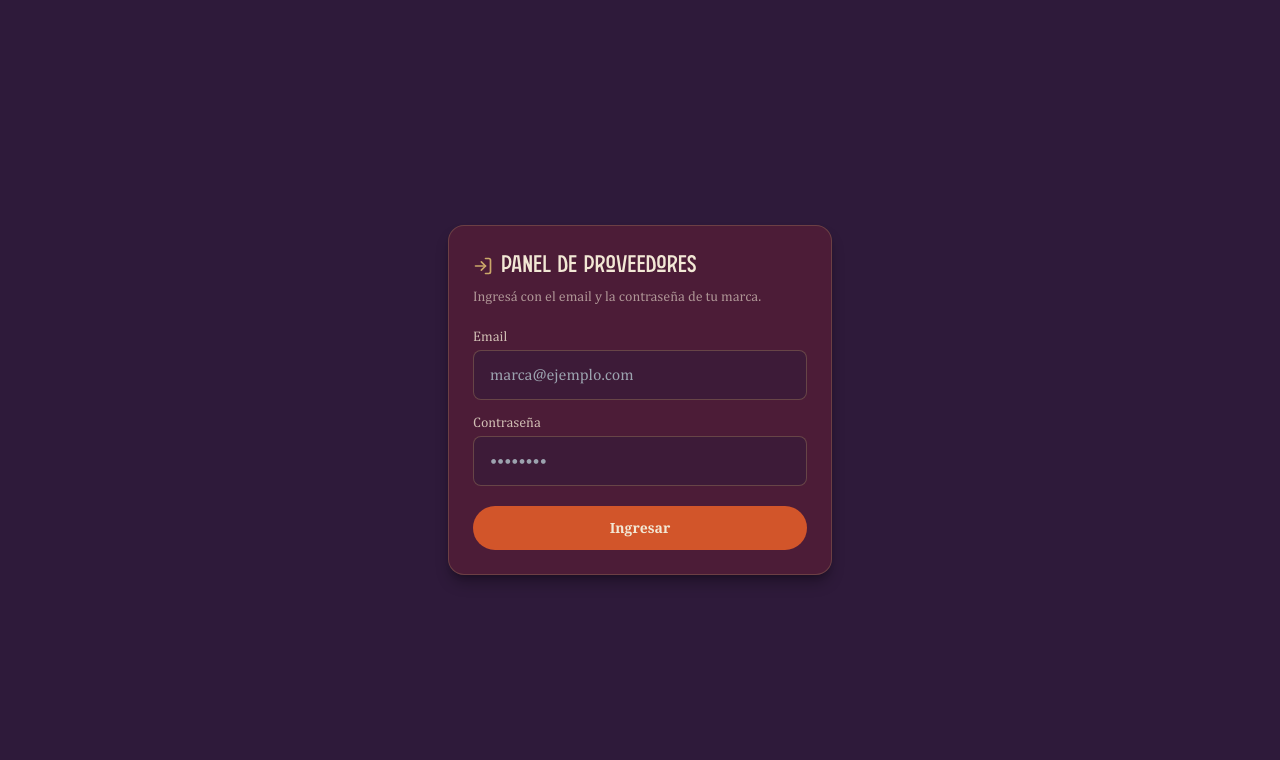
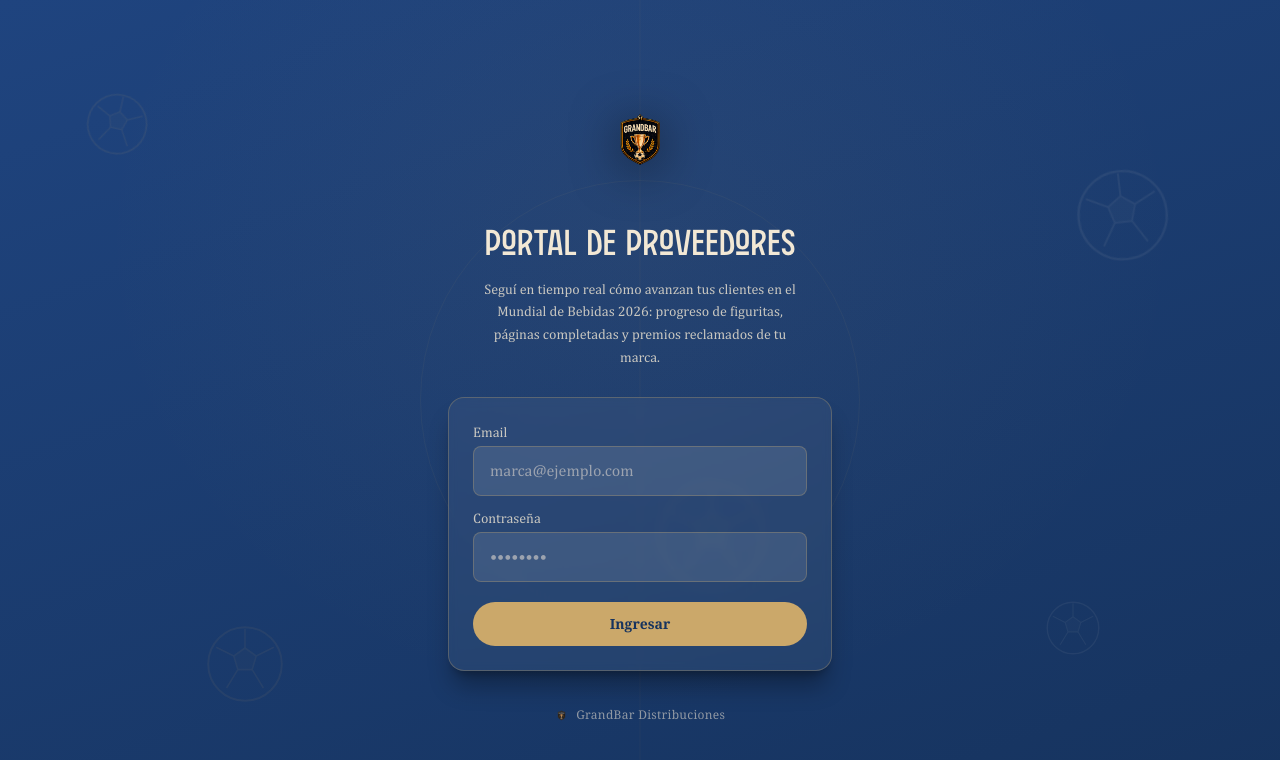
Before and after one commit to grandbardrive-dot/mundial-bebidas-2026, a React (Vite) app: page /proveedor/login in a window 1280 px wide. Shown: the top 760 px of the page. Built offline with nearby package versions, Linux system fonts and the light colour scheme; no server answers.

Commit message:
Actualizo cambios

```diff
--- /dev/null
+++ b/src/components/proveedor/FondoProveedor.tsx
@@ -0,0 +1,81 @@
+// Fondo corporativo del panel de proveedores: degradé azul GrandBar + siluetas
+// de pelotas de fútbol flotando muy lento. 100% CSS, decorativo y discreto.
+// pointer-events-none para no interferir con la UI.
+
+function Pelota({
+  className,
+  style,
+}: {
+  className?: string
+  style?: React.CSSProperties
+}) {
+  return (
+    <svg
+      viewBox="0 0 100 100"
+      aria-hidden="true"
+      className={className}
+      style={style}
+    >
+      <circle cx="50" cy="50" r="46" fill="none" stroke="currentColor" strokeWidth="2.5" />
+      <polygon
+        points="50,30 64,40 59,57 41,57 36,40"
+        fill="currentColor"
+        fillOpacity="0.35"
+        stroke="currentColor"
+        strokeWidth="2"
+        strokeLinejoin="round"
+      />
+      <line x1="50" y1="30" x2="50" y2="6" stroke="currentColor" strokeWidth="2" />
+      <line x1="64" y1="40" x2="86" y2="29" stroke="currentColor" strokeWidth="2" />
+      <line x1="59" y1="57" x2="73" y2="80" stroke="currentColor" strokeWidth="2" />
+      <line x1="41" y1="57" x2="27" y2="80" stroke="currentColor" strokeWidth="2" />
+      <line x1="36" y1="40" x2="14" y2="29" stroke="currentColor" strokeWidth="2" />
+    </svg>
+  )
+}
+
+export function FondoProveedor() {
+  return (
+    <div
+      aria-hidden="true"
+      className="pointer-events-none fixed inset-0 -z-10 overflow-hidden"
+    >
+      {/* Degradé base azul GrandBar */}
+      <div
+        className="absolute inset-0"
+        style={{
+          background: 'linear-gradient(160deg, #1F447F 0%, #16335E 100%)',
+        }}
+      />
+      {/* Viñeta sutil para foco central */}
+      <div
+        className="absolute inset-0"
+        style={{
+          background:
+            'radial-gradient(ellipse at 50% 30%, rgba(203,168,106,0.06) 0%, transparent 60%)',
+        }}
+      />
+
+      {/* Líneas de cancha muy tenues: círculo central */}
+      <div className="absolute left-1/2 top-1/2 h-[55vmin] w-[55vmin] -translate-x-1/2 -translate-y-1/2 rounded-full border border-dorado/[0.06]" />
+      <div className="absolute left-1/2 top-0 h-full w-px -translate-x-1/2 bg-dorado/[0.05]" />
+
+      {/* Pelotas flotantes (algunas solo en >= sm para aligerar mobile) */}
+      <Pelota
+        className="flota-a absolute left-[6%] top-[14%] h-16 w-16 text-dorado opacity-[0.09]"
+      />
+      <Pelota
+        className="flota-b absolute right-[8%] top-[22%] h-24 w-24 text-crema opacity-[0.06]"
+      />
+      <Pelota
+        className="flota-c absolute bottom-[12%] left-[16%] hidden h-20 w-20 text-dorado opacity-[0.07] sm:block"
+      />
+      <Pelota
+        className="flota-a absolute bottom-[18%] right-[14%] hidden h-14 w-14 text-crema opacity-[0.06] sm:block"
+      />
+      <Pelota
+        className="flota-b absolute right-[40%] top-[60%] hidden h-28 w-28 text-dorado opacity-[0.05] lg:block"
+      />
+    </div>
+  )
+}
--- a/src/index.css
+++ b/src/index.css
@@ -73,3 +73,58 @@
     animation: none;
   }
 }
+
+/* ===== Panel de proveedores: fondo animado de fútbol (decorativo, sutil) ===== */
+@keyframes flota-a {
+  0%,
+  100% {
+    transform: translate(0, 0) rotate(0deg);
+  }
+  50% {
+    transform: translate(14px, -34px) rotate(22deg);
+  }
+}
+@keyframes flota-b {
+  0%,
+  100% {
+    transform: translate(0, 0) rotate(0deg);
+  }
+  50% {
+    transform: translate(-20px, -24px) rotate(-18deg);
+  }
+}
+@keyframes flota-c {
+  0%,
+  100% {
+    transform: translate(0, 0) rotate(0deg);
+  }
+  50% {
+    transform: translate(10px, 28px) rotate(14deg);
+  }
+}
+.flota-a {
+  animation: flota-a 20s ease-in-out infinite;
+}
+.flota-b {
+  animation: flota-b 26s ease-in-out infinite;
+}
+.flota-c {
+  animation: flota-c 23s ease-in-out infinite;
+}
+
+/* En mobile: más lento (menos repintados / batería) */
+@media (max-width: 640px) {
+  .flota-a,
+  .flota-b,
+  .flota-c {
+    animation-duration: 40s;
+  }
+}
+
+@media (prefers-reduced-motion: reduce) {
+  .flota-a,
+  .flota-b,
+  .flota-c {
+    animation: none;
+  }
+}
--- a/src/pages/ProveedorLogin.tsx
+++ b/src/pages/ProveedorLogin.tsx
@@ -1,8 +1,9 @@
 import { useEffect, useState } from 'react'
 import type { FormEvent } from 'react'
 import { useNavigate } from 'react-router-dom'
-import { AlertTriangle, Loader2, LogIn } from 'lucide-react'
+import { AlertTriangle, Loader2 } from 'lucide-react'
 import { supabaseAuth } from '../lib/supabaseAuth'
+import { FondoProveedor } from '../components/proveedor/FondoProveedor'
 
 export function ProveedorLogin() {
   const navigate = useNavigate()
@@ -43,19 +44,34 @@ export function ProveedorLogin() {
   }
 
   return (
-    <main className="flex min-h-screen items-center justify-center bg-morado px-6">
+    <main className="relative flex min-h-screen flex-col items-center justify-center px-6 py-10 text-crema">
+      <FondoProveedor />
+
+      <div className="w-full max-w-sm">
+        {/* 1) Escudo del proyecto */}
+        <img
+          src="/brand/escudo.png"
+          alt="Escudo Mundial de Bebidas GrandBar"
+          className="mx-auto mb-6 h-32 w-auto drop-shadow-[0_6px_24px_rgba(0,0,0,0.5)]"
+        />
+
+        {/* 2) Título */}
+        <h1 className="text-center font-display text-3xl text-crema sm:text-4xl">
+          Portal de Proveedores
+        </h1>
+
+        {/* 3) Subtítulo / explicación */}
+        <p className="mx-auto mt-3 max-w-xs text-center text-sm leading-relaxed text-crema/80">
+          Seguí en tiempo real cómo avanzan tus clientes en el Mundial de Bebidas
+          2026: progreso de figuritas, páginas completadas y premios reclamados de
+          tu marca.
+        </p>
+
+        {/* 4) Formulario */}
         <form
           onSubmit={submit}
-        className="w-full max-w-sm rounded-2xl border border-dorado/25 bg-vino/40 p-6 shadow-lg shadow-black/30"
+          className="mt-7 rounded-2xl border border-dorado/30 bg-white/5 p-6 shadow-xl shadow-black/30 backdrop-blur-sm"
         >
-        <div className="mb-1 flex items-center gap-2 text-dorado">
-          <LogIn size={20} />
-          <h1 className="font-display text-2xl text-crema">Panel de Proveedores</h1>
-        </div>
-        <p className="mb-5 text-sm text-crema/60">
-          Ingresá con el email y la contraseña de tu marca.
-        </p>
-
           <label className="mb-1 block text-sm text-crema/80" htmlFor="email">
             Email
           </label>
@@ -65,7 +81,7 @@ export function ProveedorLogin() {
             autoComplete="email"
             value={email}
             onChange={(e) => setEmail(e.target.value)}
-          className="mb-3 w-full rounded-lg border border-dorado/30 bg-morado/50 px-4 py-3 text-crema outline-none focus:border-naranja focus:ring-2 focus:ring-naranja/40"
+            className="mb-3 w-full rounded-lg border border-dorado/30 bg-white/10 px-4 py-3 text-crema outline-none focus:border-dorado focus:ring-2 focus:ring-dorado/40"
             placeholder="marca@ejemplo.com"
           />
 
@@ -78,7 +94,7 @@ export function ProveedorLogin() {
             autoComplete="current-password"
             value={password}
             onChange={(e) => setPassword(e.target.value)}
-          className="w-full rounded-lg border border-dorado/30 bg-morado/50 px-4 py-3 text-crema outline-none focus:border-naranja focus:ring-2 focus:ring-naranja/40"
+            className="w-full rounded-lg border border-dorado/30 bg-white/10 px-4 py-3 text-crema outline-none focus:border-dorado focus:ring-2 focus:ring-dorado/40"
             placeholder="••••••••"
           />
 
@@ -91,12 +107,26 @@ export function ProveedorLogin() {
           <button
             type="submit"
             disabled={cargando}
-          className="mt-5 flex w-full items-center justify-center gap-2 rounded-full bg-naranja px-6 py-3 text-sm font-semibold text-crema transition hover:bg-[#e0633a] disabled:opacity-60"
+            className="mt-5 flex w-full items-center justify-center gap-2 rounded-full bg-dorado px-6 py-3 text-sm font-semibold text-azul-oscuro transition hover:bg-[#d9b97a] disabled:opacity-60"
           >
             {cargando ? <Loader2 className="animate-spin" size={16} /> : null}
             Ingresar
           </button>
         </form>
+
+        {/* 5) Pie corporativo */}
+        <div className="mt-8 flex items-center justify-center gap-2 text-crema/55">
+          <img
+            src="/brand/escudo.png"
+            alt=""
+            aria-hidden="true"
+            className="h-6 w-auto opacity-80"
+          />
+          <span className="text-xs font-medium tracking-wide">
+            GrandBar Distribuciones
+          </span>
+        </div>
+      </div>
     </main>
   )
 }
--- a/src/pages/ProveedorPanel.tsx
+++ b/src/pages/ProveedorPanel.tsx
@@ -3,6 +3,7 @@ import { useNavigate } from 'react-router-dom'
 import { AlertTriangle, Loader2, LogOut, Store } from 'lucide-react'
 import { supabaseAuth } from '../lib/supabaseAuth'
 import { Tablero } from '../components/proveedor/Tablero'
+import { FondoProveedor } from '../components/proveedor/FondoProveedor'
 
 type Estado =
   | { status: 'cargando' }
@@ -63,8 +64,9 @@ export function ProveedorPanel() {
   }
 
   return (
-    <main className="min-h-screen bg-morado text-crema">
-      <div className="sticky top-0 z-10 border-b border-dorado/20 bg-morado/95 backdrop-blur">
+    <main className="relative min-h-screen text-crema">
+      <FondoProveedor />
+      <div className="sticky top-0 z-10 border-b border-dorado/20 bg-azul-oscuro/80 backdrop-blur">
         <div className="mx-auto flex max-w-5xl items-center justify-between px-4 py-3 sm:px-6">
           <div className="flex items-center gap-2">
             <Store size={18} className="text-dorado" />
@@ -98,7 +100,7 @@ export function ProveedorPanel() {
         )}
 
         {estado.status === 'sin-vinculo' && (
-          <div className="rounded-xl border border-dorado/20 bg-vino/20 px-5 py-8 text-center text-sm text-crema/70">
+          <div className="rounded-xl border border-dorado/20 bg-white/5 px-5 py-8 text-center text-sm text-crema/70">
             Tu usuario no está vinculado a ningún proveedor todavía. Pedile al
             administrador que cargue tu acceso.
           </div>
--- a/tailwind.config.js
+++ b/tailwind.config.js
@@ -10,6 +10,7 @@ export default {
         naranja: '#D2552A', // acento principal (CTA, números destacados)
         dorado: '#CBA86A', // acento premium (bordes, trofeos) — ocre oficial
         azul: '#1F447F', // estructura y contraste — azul oficial
+        'azul-oscuro': '#16335E', // panel de proveedores (corporativo)
         crema: '#F2E8D5', // texto sobre fondos oscuros
       },
       fontFamily: {
```
Also changed, not shown: src/components/proveedor/Tablero.tsx (+21 -21 lines), 2 other files (tests, documents, lock files or other folders). Lines whose indentation alone changed are shown as unchanged.
